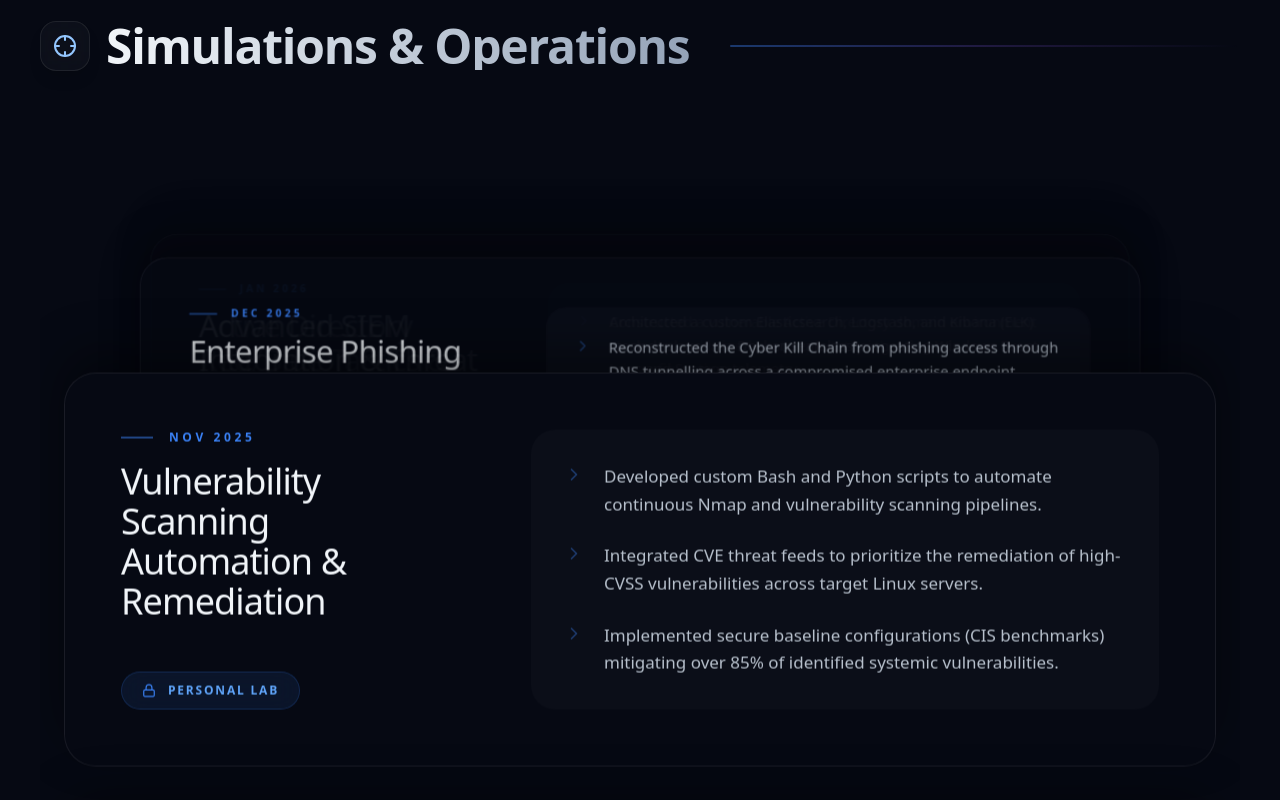
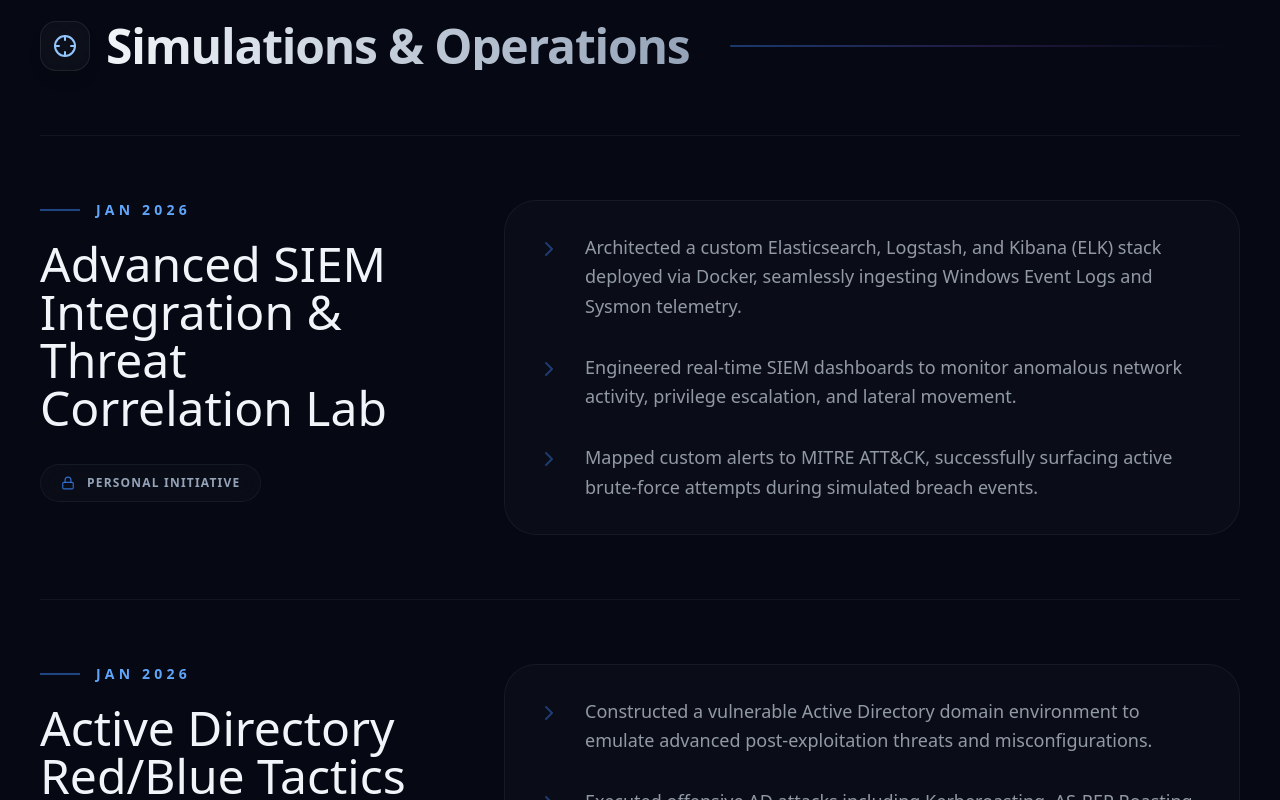
Before and after one commit to ishahzebali/portfolio, a React (Vite) app: page / in a window 1280 px wide. Shown: the part 5040-5840 px from the top of the page. Built offline with nearby package versions, Linux system fonts and the light colour scheme; a small style sheet from the web is missing.

Commit message:
Revert "feat: implement Apple-style scroll-linked cinematic 3D cards for projects section"
This reverts commit a9a0ecccc52d5657ed0d1117122ee8af8abea5f5.

```diff
--- a/src/App.jsx
+++ b/src/App.jsx
@@ -6,7 +6,6 @@ import BlogPost from './pages/BlogPost';
 import Resume from './pages/Resume';
 import VerifyCert from './pages/VerifyCert';
 import NotFound from './pages/NotFound';
-import AppleScrollProjects from './components/home/AppleScrollProjects';
 import { certificationsData } from './data/certificationsData';
 import { Helmet } from 'react-helmet-async';
 import {
@@ -779,8 +778,36 @@ const PortfolioHome = () => (
       <FadeInSection>
         <SectionHeading title="Simulations & Operations" icon={Crosshair} />
       </FadeInSection>
-      <div className="w-full">
-        <AppleScrollProjects projects={RESUME_DATA.projects} />
+      <div className="flex flex-col gap-16">
+        {RESUME_DATA.projects.map((project, idx) => (
+          <FadeInSection key={idx} delay={idx * 80} direction="up">
+            <div className="group relative flex flex-col lg:flex-row gap-8 lg:flex-row lg:gap-16 border-t border-slate-200 dark:border-white/[0.05] pt-16">
+              <div className="absolute top-0 left-0 w-1/3 h-[2px] bg-gradient-to-r from-blue-500/60 to-transparent scale-x-0 group-hover:scale-x-100 transition-transform duration-1000 ease-out origin-left"></div>
+
+              <div className="lg:w-1/3 shrink-0 relative z-10">
+                <div className="text-blue-400 text-sm font-bold tracking-[0.3em] uppercase mb-5 flex items-center gap-4">
+                    <span className="w-10 h-[2px] bg-blue-500/50 inline-block group-hover:w-16 transition-all duration-700"></span>
+                    {project.date}
+                </div>
+                <h3 className="text-4xl lg:text-5xl font-light text-slate-800 dark:text-slate-100 leading-tight mb-6 group-hover:text-blue-700 dark:group-hover:text-blue-300 transition-colors duration-500">{project.title}</h3>
+                <div className="inline-flex items-center gap-3 px-5 py-2.5 bg-[#0A0F1C]/[0.02] dark:bg-white/[0.02] backdrop-blur-md border border-slate-200 dark:border-white/[0.05] rounded-full text-slate-600 dark:text-slate-400 text-xs font-bold uppercase tracking-widest mt-2 group-hover:border-blue-500/30 transition-colors">
+                  <Lock className="w-3.5 h-3.5 text-blue-500/80"/> {project.org}
+                </div>
+              </div>
+
+              <div className="lg:w-2/3 mt-6 lg:mt-0 relative z-10">
+                <ul className="space-y-8 bg-[#0A0F1C]/[0.02] dark:bg-white/[0.01] p-8 rounded-[2rem] border border-slate-100 dark:border-white/[0.02] group-hover:bg-[#0A0F1C]/[0.02] dark:bg-white/[0.02] group-hover:border-slate-200 dark:border-white/[0.05] transition-all duration-700">
+                  {project.points.map((point, pIdx) => (
+                    <li key={pIdx} className="flex gap-6 text-slate-700 dark:text-slate-300 text-lg font-light group/item leading-relaxed">
+                      <ChevronRight className="w-6 h-6 shrink-0 mt-1 text-blue-500/40 group-hover/item:text-blue-400 group-hover/item:translate-x-3 transition-all duration-500 ease-out" />
+                      <span className="opacity-70 group-hover/item:opacity-100 transition-opacity duration-300">{point}</span>
+                    </li>
+                  ))}
+                </ul>
+              </div>
+            </div>
+          </FadeInSection>
+        ))}
       </div>
     </section>
 
--- a/src/components/home/AppleScrollProjects.jsx
+++ /dev/null
@@ -1,128 +0,0 @@
-import React, { useRef } from 'react';
-import { motion, useScroll, useTransform } from 'framer-motion';
-import { ChevronRight, Lock } from 'lucide-react';
-
-const Card = ({ project, index, progress, total }) => {
-  // Define progress segmentation mapped to the number of projects.
-  // The first project is always visible initially.
-  const slideInStart = (index - 1) / total;
-  const slideInEnd = index / total;
-
-  // The exit transition begins as the NEXT project starts sliding in over this one.
-  const startExit = index / total;
-  const endExit = (index + 1) / total;
-
-  // When to start dimming this specific card
-  const opacity = useTransform(
-    progress,
-    [startExit, endExit],
-    [1, 0.15]
-  );
-
-  // When to start scaling it back (creating the 3D stacking depth)
-  const scale = useTransform(
-    progress,
-    [startExit, endExit],
-    [1, 0.85]
-  );
-
-  // Calculate depth translation (pushing it slightly up as it scales down to maintain visual anchor)
-  const depthY = useTransform(
-    progress,
-    [startExit, endExit],
-    ["0%", "-5%"]
-  );
-
-  // Slide-in translation for the card entering from the bottom
-  const slideY = useTransform(
-    progress,
-    [slideInStart, slideInEnd],
-    ["150%", "0%"]
-  );
-
-  // Combined Y transform: If coming in, it slides. If going back, it uses depthY.
-  // We simulate this logic safely by assigning standard slideY and then allowing CSS translate wrappers.
-  // We'll just pass slideY to 'y' and we'll apply depthY manually or via another motion div.
-  // Actually, we can combine them safely in Framer Motion by applying them to separate wrappers or passing an array of interpolations.
-
-  // The easiest way is mapping the exact multi-stage timeline for Y!
-  const combinedY = useTransform(
-    progress,
-    [slideInStart, slideInEnd, endExit],
-    ["150%", "0%", "-8%"]
-  );
-
-  return (
-    <motion.div
-      style={{
-        y: index === 0 ? depthY : combinedY,
-        scale,
-        opacity,
-        zIndex: index,
-        top: `calc(5vh + ${index * 15}px)`
-      }}
-      className="absolute pl-0 pr-0 left-0 w-full origin-top"
-    >
-      <div className="group flex flex-col lg:flex-row gap-8 lg:gap-16 bg-slate-50 dark:bg-[#060913] p-10 lg:p-14 rounded-[2rem] border border-slate-200 dark:border-white/[0.08] shadow-[0_-20px_60px_rgba(0,0,0,0.05)] dark:shadow-[0_-20px_50px_rgba(0,0,0,0.4)] overflow-hidden">
-        {/* Animated top border glow */}
-        <div className="absolute top-0 left-0 w-1/3 h-[2px] bg-gradient-to-r from-blue-500/80 to-transparent scale-x-0 group-hover:scale-x-100 transition-transform duration-1000 ease-out origin-left"></div>
-
-        <div className="lg:w-1/3 shrink-0 relative z-10 flex flex-col">
-          <div className="text-blue-500 text-xs font-bold tracking-[0.3em] uppercase mb-4 flex items-center gap-4">
-              <span className="w-8 h-[2px] bg-blue-500/50 inline-block group-hover:w-16 transition-all duration-700"></span>
-              {project.date}
-          </div>
-          <h3 className="text-3xl lg:text-4xl font-light text-slate-800 dark:text-slate-100 leading-tight mb-8 group-hover:text-blue-700 dark:group-hover:text-blue-400 transition-colors duration-500 tracking-tight">{project.title}</h3>
-
-          <div className="mt-auto inline-flex items-center gap-3 px-5 py-2.5 bg-blue-500/10 border border-blue-500/20 rounded-full text-blue-600 dark:text-blue-400 text-xs font-bold uppercase tracking-[0.15em] w-fit backdrop-blur-md">
-            <Lock className="w-3.5 h-3.5 text-blue-500" /> {project.org}
-          </div>
-        </div>
-
-        <div className="lg:w-2/3 relative z-10 flex items-center bg-slate-100/50 dark:bg-white/[0.02] p-8 rounded-3xl group-hover:bg-slate-100 dark:group-hover:bg-white/[0.04] transition-colors duration-500 w-full border border-transparent dark:group-hover:border-white/[0.02]">
-          <ul className="space-y-6">
-            {project.points.map((point, pIdx) => (
-              <li key={pIdx} className="flex gap-5 text-slate-600 dark:text-slate-300 text-[16px] lg:text-[17px] font-light leading-relaxed group/item">
-                <ChevronRight className="w-5 h-5 shrink-0 mt-0.5 text-blue-500/40 group-hover/item:text-blue-500 group-hover/item:translate-x-1 transition-all duration-300" />
-                <span className="opacity-90 group-hover/item:text-slate-900 dark:group-hover/item:text-white transition-colors">{point}</span>
-              </li>
-            ))}
-          </ul>
-        </div>
-      </div>
-    </motion.div>
-  );
-};
-
-export default function AppleScrollProjects({ projects }) {
-  const containerRef = useRef(null);
-
-  // Tracks overall scroll within the extremely tall container
-  const { scrollYProgress } = useScroll({
-    target: containerRef,
-    offset: ["start start", "end end"]
-  });
-
-  return (
-    <div
-      ref={containerRef}
-      className="relative w-full"
-      style={{ height: `${projects.length * 90}vh` }} // Dynamic height mapped to project count
-    >
-      <div className="sticky top-0 h-screen w-full flex items-center justify-center overflow-hidden pointer-events-none">
-        {/* We use pointer-events none on the viewport and auto on the cards to not block clicks outside the cards layout */}
-        <div className="relative w-full max-w-6xl mx-auto px-6 h-[80vh] flex justify-center pointer-events-auto">
-          {projects.map((proj, idx) => (
-            <Card
-              key={idx}
-              project={proj}
-              index={idx}
-              progress={scrollYProgress}
-              total={projects.length}
-            />
-          ))}
-        </div>
-      </div>
-    </div>
-  );
-}
```
